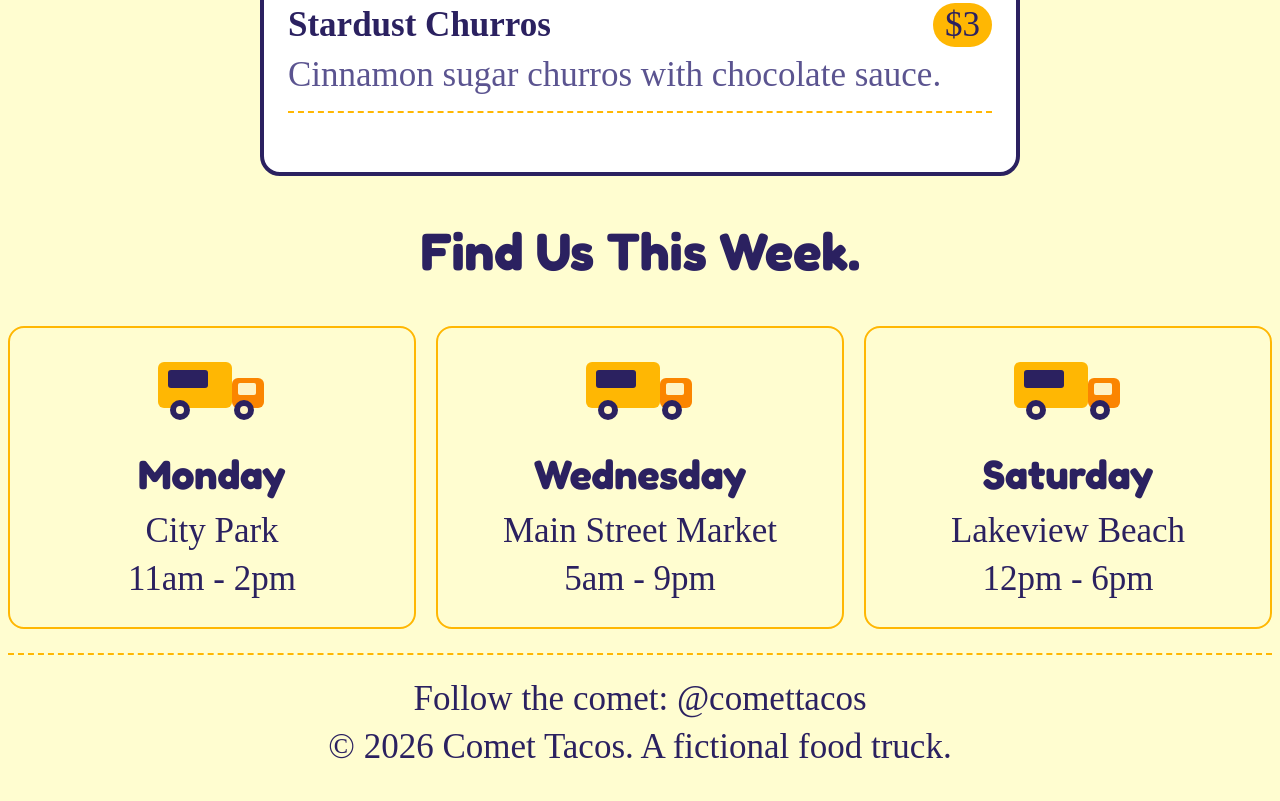
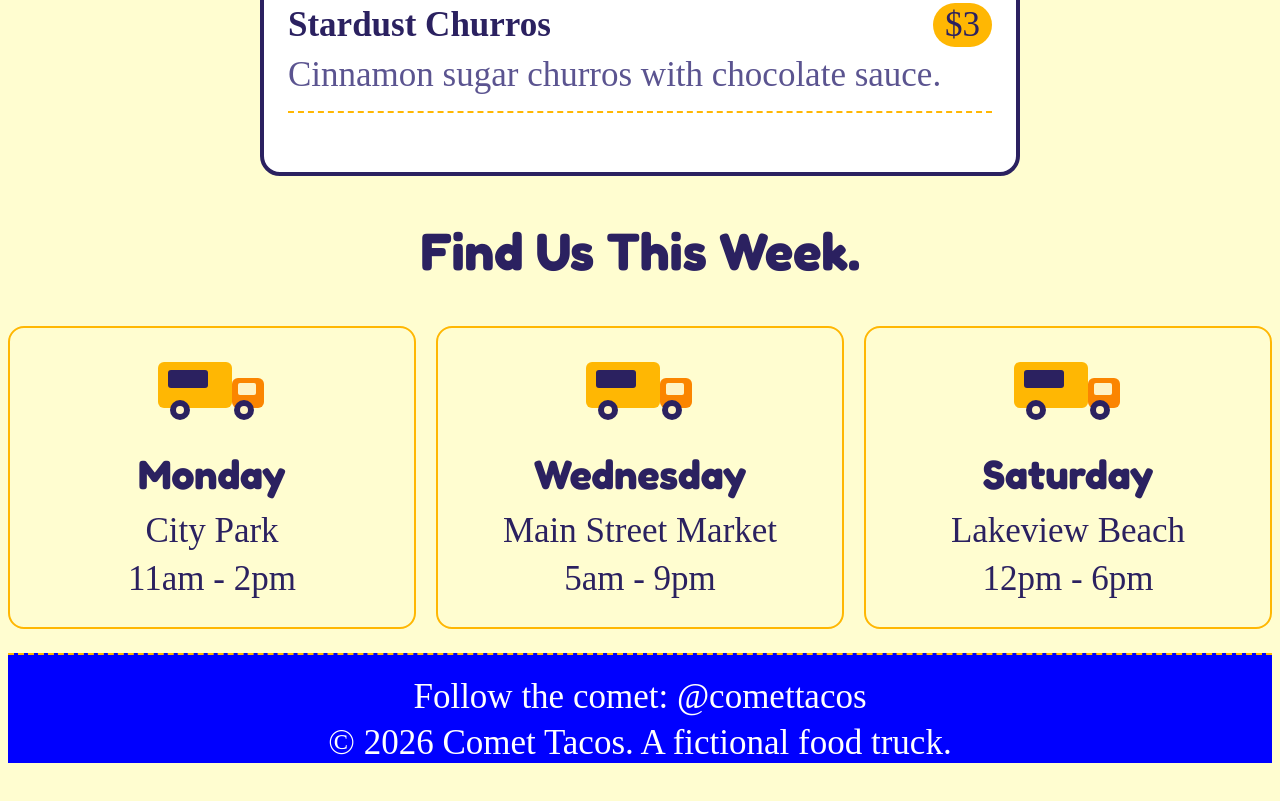
Before and after one commit to montverde-webdesign/replica-team-4, a plain HTML site: page index.html in a window 1280 px wide. Shown: the part 1576-2377 px from the top of the page. Drawn offline with Linux system fonts and the light colour scheme.

Commit message:
changed the color in the footer

```diff
--- a/css/part-c.css
+++ b/css/part-c.css
@@ -49,10 +49,13 @@ find-us {
   padding-top: 16px;
   text-align: center;
   border-top: 2px dashed #ffb703;
+  background-color: blue;
+  color: white;
 }
 
 .site-footer p {
-  margin: 8px 0;
+  margin: 6px 0;
+  color: white;
 }
 
 @media (max-width: 600px) {
```
